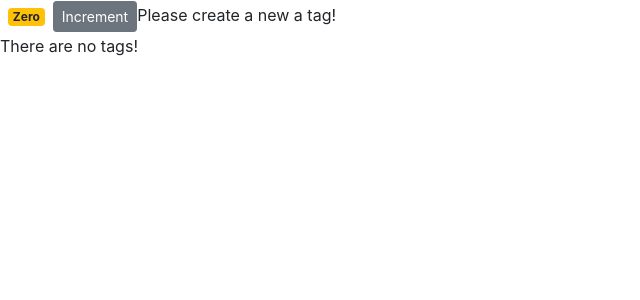
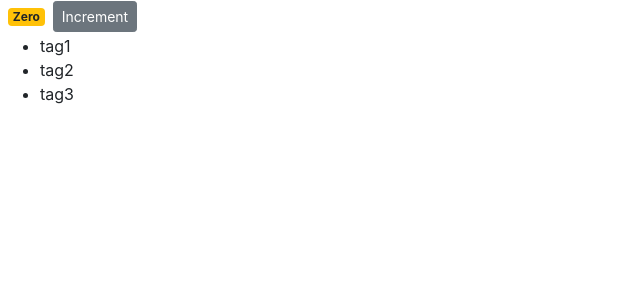
Before and after one commit to Peri7at/react-counter-app, a React (Create React App) app: page / in a window 1280 px wide. Shown: the top 300 px of the page, without its empty margins (0-640 px from the left). Built offline with nearby package versions, Linux system fonts and the light colour scheme.

Commit message:
handle and update the events

```diff
--- a/src/components/counter.jsx
+++ b/src/components/counter.jsx
@@ -3,19 +3,24 @@ import React, { Component } from 'react';
 class Counter extends Component {
   state = {
     count: 0,
-    tags: []
+    tags: ['tag1', 'tag2', 'tag3']
   };
 
   renderTags() {
     if (this.state.tags.length === 0) return <p>There are no tags!</p>;
     return <ul>{ this.state.tags.map( tag => <li key={ tag }>{ tag }</li>)}</ul>
-  }
+  };
+
+  handleIncrement = (product) => {
+    console.log(product)
+    this.setState({ count: this.state.count + 1 })
+  };
 
   render() {
     return (
       <div>
         <span className= { this.getBadgeClasses() } >{this.formatCount()}</span>
-        <button className='btn btn-secondary btn-sm'>Increment</button>
+        <button onClick = {() => this.handleIncrement({id: 1})} className='btn btn-secondary btn-sm'>Increment</button>
         { this.state.tags.length === 0 && 'Please create a new a tag!' }
         { this.renderTags() }
       </div>
```
